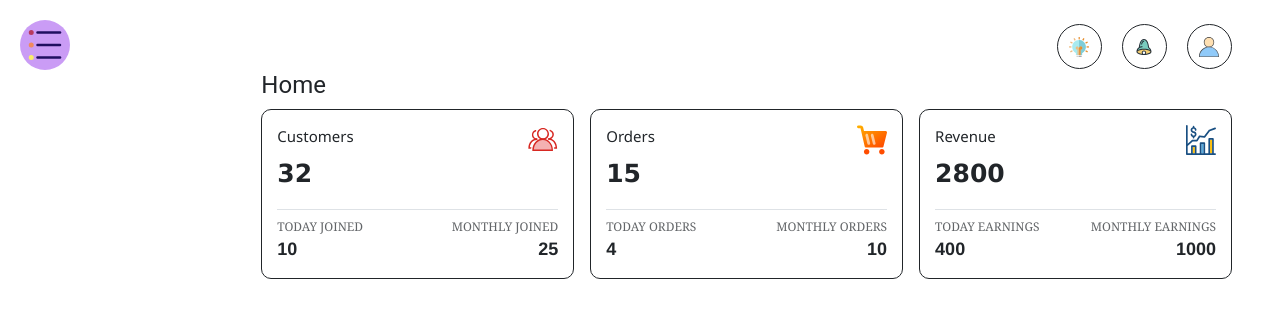
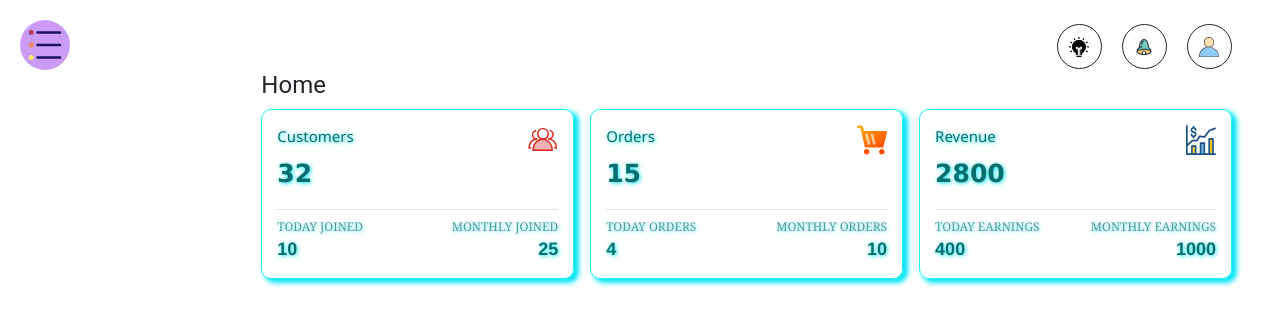
Before and after one commit to SuryArindam/ecommerce_web, a React (Vite) app: page /admin/dashboard/home in a window 1280 px wide. Shown: the top 326 px of the page. Built offline with nearby package versions, Linux system fonts and the light colour scheme.

Commit message:
Added Zustand store and dashboard theme

```diff
--- a/package.json
+++ b/package.json
@@ -20,7 +20,8 @@
     "react-dom": "^19.0.0",
     "react-pro-sidebar": "^1.1.0",
     "react-router-dom": "^7.4.0",
-    "vite-plugin-svgr": "^4.3.0"
+    "vite-plugin-svgr": "^4.3.0",
+    "zustand": "^5.0.3"
   },
   "devDependencies": {
     "@eslint/js": "^9.21.0",
--- /dev/null
+++ b/src/appStore/app.store.model.ts
@@ -0,0 +1,6 @@
+export interface IAppStoreState {
+  adminDashboardTheme: "dark" | "light";
+}
+export interface IAppStoreAction {
+  setAdminDashboardTheme: (theme: "dark" | "light") => void;
+}
--- /dev/null
+++ b/src/appStore/app.store.ts
@@ -0,0 +1,8 @@
+import { create } from "zustand";
+import { IAppStoreAction, IAppStoreState } from "./app.store.model";
+
+export const useAppStore = create<IAppStoreState & IAppStoreAction>((set) => ({
+  adminDashboardTheme: "light",
+  setAdminDashboardTheme: (adminDashboardTheme: "light" | "dark") =>
+    set({ adminDashboardTheme }),
+}));
--- a/src/uiComponents/adminDashboard/dashboardLayout/dashboardLayout.tsx
+++ b/src/uiComponents/adminDashboard/dashboardLayout/dashboardLayout.tsx
@@ -5,15 +5,25 @@ import { AppConstants } from "../../../AppConstants";
 import classes from "./dashboardLayout.module.css";
 import NotificationIcon from "../../../assets/icons/notification.svg?react";
 import LightThemeIcon from "../../../assets/icons/lightTheme.svg?react";
-// eslint-disable-next-line @typescript-eslint/no-unused-vars
 import DarkThemeIcon from "../../../assets/icons/darkTheme.svg?react";
 import ProfileIcon from "../../../assets/icons/account.svg?react";
 
 import "../../../App.css";
+import { useAppStore } from "../../../appStore/app.store";
 
 export const DashboardLayout: React.FC = () => {
   const location = useLocation();
   const navigate = useNavigate();
+
+  const { adminDashboardTheme, setAdminDashboardTheme } = useAppStore();
+
+  const changeTheme = () => {
+    if (adminDashboardTheme === "light") {
+      setAdminDashboardTheme("dark");
+    } else {
+      setAdminDashboardTheme("light");
+    }
+  };
 
   useEffect(() => {
     if (
@@ -36,8 +46,12 @@ export const DashboardLayout: React.FC = () => {
         <div className={`${classes.menuAndOutletContainer} px-5 py-4`}>
           <div className="d-flex justify-content-end">
             <div className="d-flex col-md-6 justify-content-end">
-              <div className={classes.iconContainer}>
-                <LightThemeIcon className="icons" />
+              <div className={classes.iconContainer} onClick={changeTheme}>
+                {adminDashboardTheme === "light" ? (
+                  <DarkThemeIcon className="icons" />
+                ) : (
+                  <LightThemeIcon className="icons" />
+                )}
               </div>
               <div className={classes.iconContainer}>
                 <NotificationIcon className="icons" />
--- a/src/uiComponents/kpiCard/kpiCard.module.css
+++ b/src/uiComponents/kpiCard/kpiCard.module.css
@@ -28,3 +28,17 @@
   font-weight: 900;
   font-family: "Franklin Gothic Medium", "Arial Narrow", Arial, sans-serif;
 }
+.lightTheme {
+  border-color: rgb(29, 243, 239);
+  box-shadow: 4px 3px 5px 1px rgb(6, 229, 245);
+  background-color: (213 229 227 / 11%);
+  color: rgb(3 105 103 / 97%);
+  text-shadow: 1px 1px 4px rgb(6, 229, 245);
+}
+.darkTheme {
+  border-color: rgb(243, 243, 29);
+  box-shadow: 4px 3px 5px 1px rgb(241, 241, 110);
+  background-color: rgba(12, 11, 11, 0.874);
+  color: rgb(243, 243, 29);
+  text-shadow: 1px 1px 4px rgb(241, 241, 110);
+}
--- a/src/uiComponents/kpiCard/kpiCard.tsx
+++ b/src/uiComponents/kpiCard/kpiCard.tsx
@@ -5,6 +5,7 @@ import ClientsIcon from "../../assets/icons/clients.svg?react";
 import CartIcon from "../../assets/icons/cart.svg?react";
 import RevenueIcon from "../../assets/icons/earning.svg?react";
 import "../../App.css";
+import { useAppStore } from "../../appStore/app.store";
 
 export const KpiCard: React.FC<IKpiCardProps> = ({
   header,
@@ -13,6 +14,14 @@ export const KpiCard: React.FC<IKpiCardProps> = ({
   className,
   dailyAndMonthlyCount,
 }) => {
+  const { adminDashboardTheme } = useAppStore();
+
+  const localClassName = `${classes.kpiCardContainer} col-md col-sm-12 ${
+    className ?? ""
+  } ${
+    adminDashboardTheme === "light" ? classes.lightTheme : classes.darkTheme
+  }`;
+
   const iconTextRender: IconText = useMemo(() => {
     const _iconText: IconText = {
       icon: undefined,
@@ -42,11 +51,7 @@ export const KpiCard: React.FC<IKpiCardProps> = ({
   }, []);
 
   return (
-    <div
-      className={`${classes.kpiCardContainer} col-md col-sm-12 ${
-        className ?? ""
-      }`}
-    >
+    <div className={localClassName}>
       <div className="d-flex justify-content-between">
         <span className={classes.kpiHeader}>{header}</span>
         {iconTextRender.icon}
```
Also changed, not shown: 1 other file (tests, documents, lock files or other folders).
